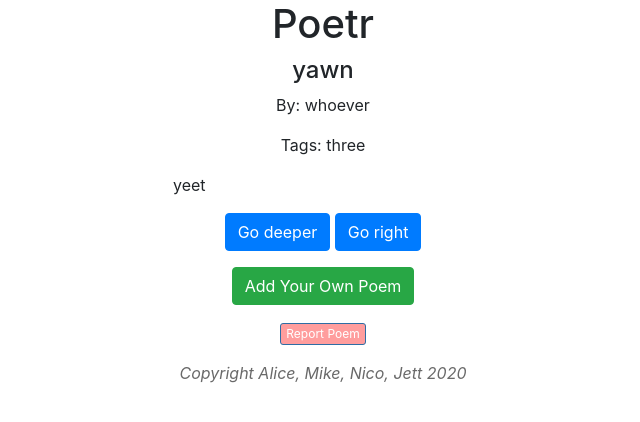
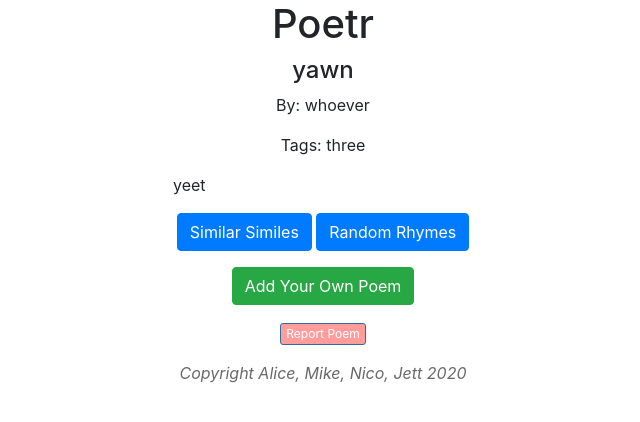
Before and after one commit to mik3ycodez/poetry-web-hack, a Django app: a page that uses poetr/library/templates/library/index.html in a window 1280 px wide. Shown: the part 200-622 px from the top of the page, without its empty margins (317-957 px from the left). Run offline with Django 3.2, Linux system fonts and the light colour scheme; data comes from the database, SQL or seed files in the repository.

Commit message:
html/css updates

```diff
--- a/poetr/library/templates/library/index.html
+++ b/poetr/library/templates/library/index.html
@@ -6,25 +6,13 @@
   <meta name="viewport" content="width=device-width, initial-scale=1">
   <link rel="stylesheet" href="https://cdn.jsdelivr.net/npm/bootstrap@4.5.3/dist/css/bootstrap.min.css" integrity="sha384-TX8t27EcRE3e/ihU7zmQxVncDAy5uIKz4rEkgIXeMed4M0jlfIDPvg6uqKI2xXr2" crossorigin="anonymous">
   <!-- Add additional CSS in static file -->
-
-<!-- Uncomment for production -->
    {% load static %}
   <link rel="stylesheet" href="{% static 'css/styles.css' %}">
-
-<!-- Uncomment for testing
-  <link rel="stylesheet" href="/Users/mik3y/Documents/queerhack/poetry-web-hack/poetr/library/static/css/styles.css"> -->
-
 </head>
 <body>
   <div class="container-fluid">
     <div class="row justify-content-center" style="align-items: flex-start;">
-
-<!-- Uncomment for production -->
 	<img src="{% static 'images/logo.png' %}" class="img-fluid" alt="Poetr">
-
-<!-- Uncomment for testing
-	<img src="/Users/mik3y/Documents/queerhack/poetry-web-hack/poetr/library/static/images/logo.png" class="img-fluid" alt="Poetr"> -->
-
     </div>
     <div class="row justify-content-center">
 	<h1>Poetr</h1>
@@ -46,8 +34,8 @@
     </div>
     <div class="row justify-content-center">
 	<p>
-	<a class="btn btn-primary" href="{{leftLink}}" role="button">Go deeper</a>
-	<a class="btn btn-primary" href="{{rightLink}}" role="button">Go right</a>
+	<a class="btn btn-primary" href="{{leftLink}}" role="button">Similar Similes</a>
+	<a class="btn btn-primary" href="{{rightLink}}" role="button">Random Rhymes</a>
 	</p>
     </div>
     <div class="row justify-content-center">
@@ -61,10 +49,7 @@
 	</p>
     </div>
     <div class="row justify-content-center">
-	<footer>
-		Copyright Alice, Mike, Nico, Jett 2020
-	</footer>
+	<footer>Copyright Alice, Mike, Nico, Jett 2020</footer>
     </div>
-  </div>
 </body>
 </html>
```
Also changed, not shown: poetr/library/templates/library/report.html (+1 -18 lines), 1 other file.
